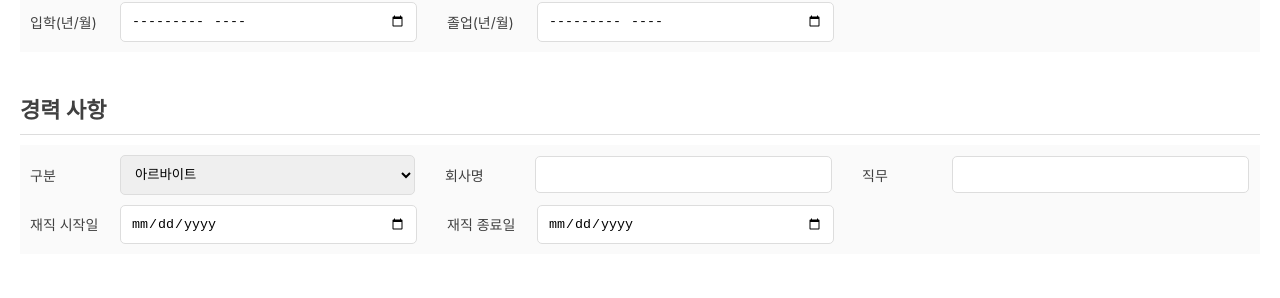
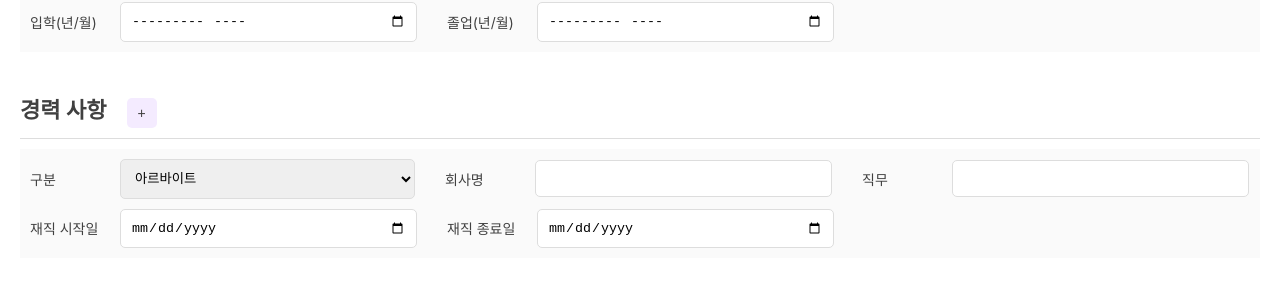
Before and after one commit to 2023-opensource-project/frontend, a React (Create React App) app: page /masterResume in a window 1280 px wide. Shown: the part 475-773 px from the top of the page. Built offline with nearby package versions, Linux system fonts and the light colour scheme.

Commit message:
feat(마스터 이력서): 경력 사항 파트에 폼 추가 버튼 구현

```diff
--- a/src/MasterResumeComponents/SecondSections.jsx
+++ b/src/MasterResumeComponents/SecondSections.jsx
@@ -98,14 +98,32 @@ const EducationInfo = () => {
 };
 
 const CareerInfo = () => {
+  const [careerCount, setCareerCount] = useState(1);
+
+  const handleAddCareer = (event) => {
+    event.preventDefault();
+    setCareerCount((prevCount) => prevCount + 1);
+  };
+
   return (
     <div style={{ margin: "20px 0 0 0" }}>
       <div style={{ borderBottom: "1px solid #ddd", marginBottom: "10px" }}>
         <TextStyle textAlign="left" fontSize="22px" fontWeight="600" margin="10px 0">
           경력 사항
+          <Button
+            type="button"
+            onClick={handleAddCareer}
+            backgroundColor="#F4EBFF"
+            width="30px"
+            height="30px"
+            margin="0 20px"
+          >
+            +
+          </Button>
         </TextStyle>
       </div>
-      <div style={{ backgroundColor: "#FAFAFA", padding: "10px" }}>
+      {Array.from({ length: careerCount }, (_, index) => (
+        <ItemWrapper key={index}>
           <LineWrapper>
             <FormItem label="구분" type="dropdown" name="career" options={["아르바이트", "인턴쉽"]} />
             <FormItem label="회사명" name="companyName" />
@@ -115,7 +133,8 @@ const CareerInfo = () => {
             <FormItem label="재직 시작일" type="date" name="startWorkDate" />
             <FormItem label="재직 종료일" type="date" name="endWorkDate" />
           </LineWrapper>
-      </div>
+        </ItemWrapper>
+      ))}
     </div>
   );
 };
```
Lines whose indentation alone changed are shown as unchanged.
